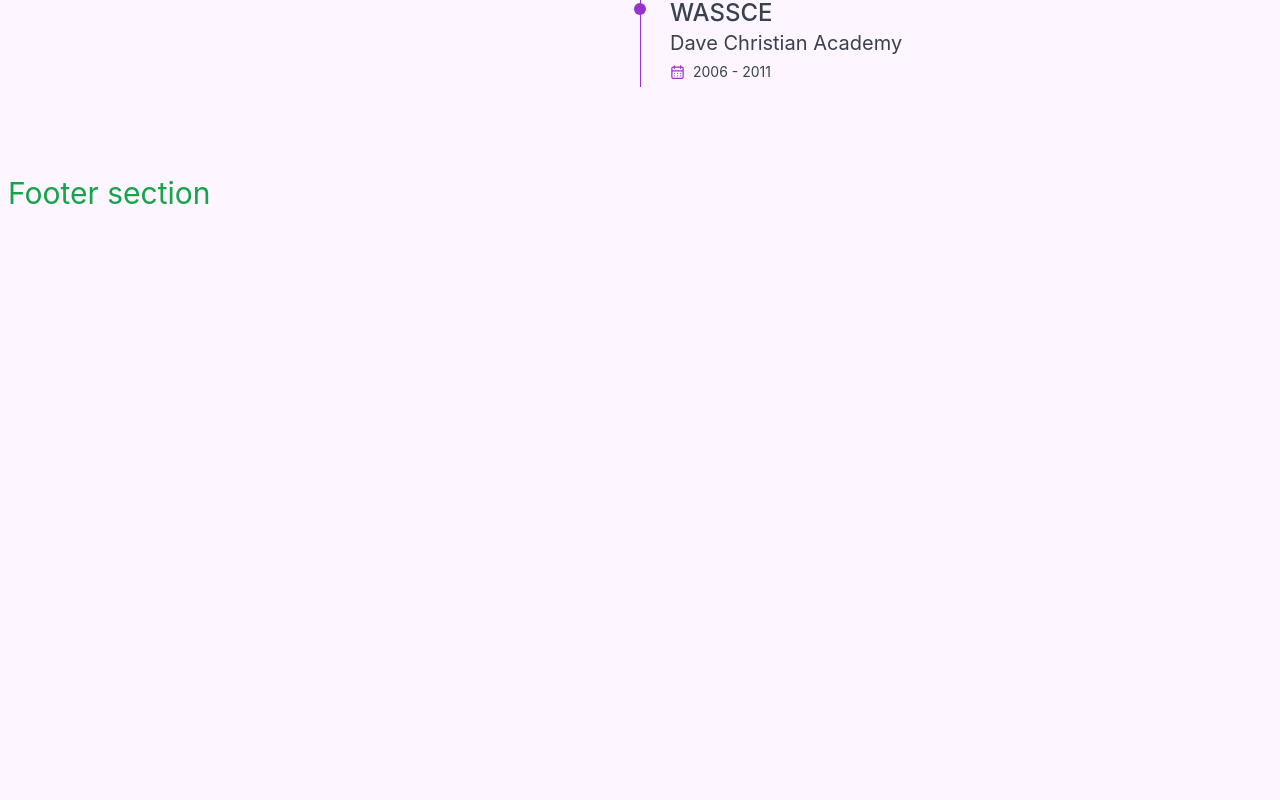
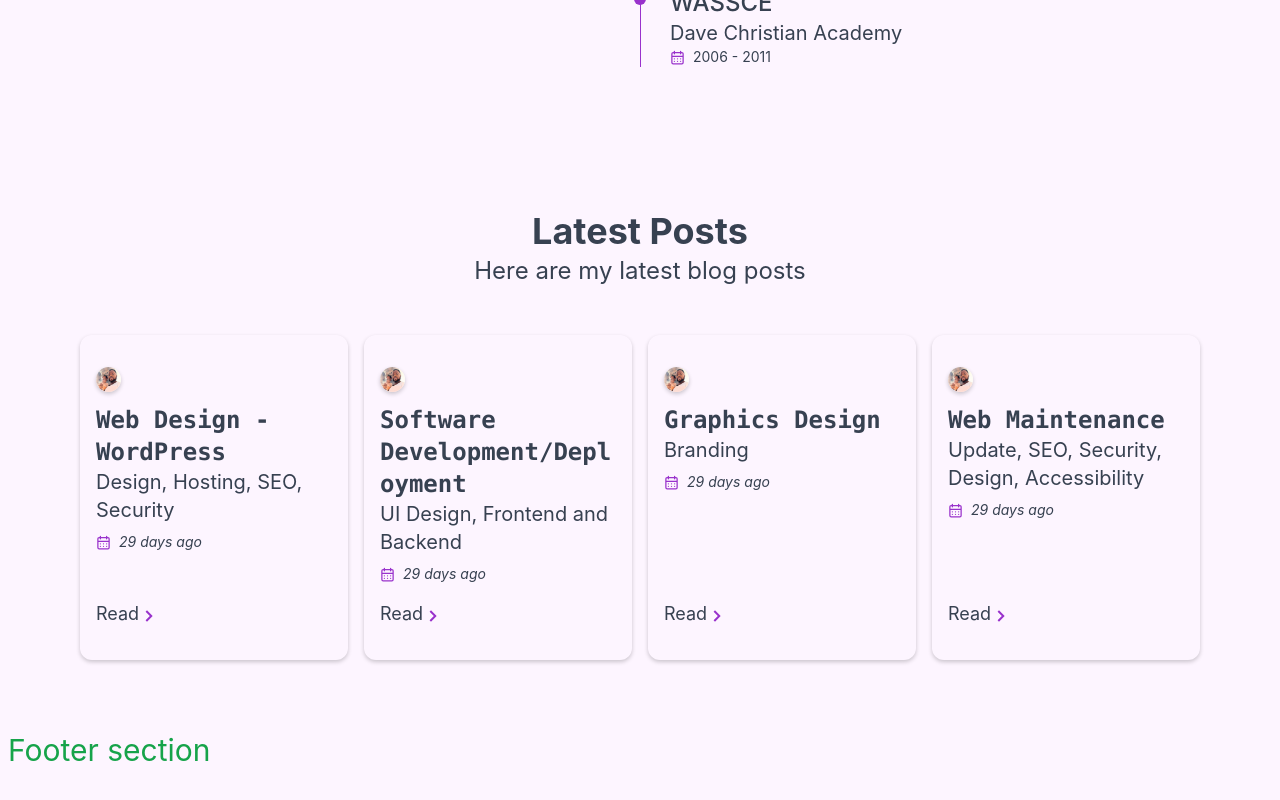
Before and after one commit to prosper74/portfolio-blog, a Next.js app: page / in a window 1280 px wide. Shown: the part 3503-4303 px from the top of the page. Before the commit the page ends 3746 px from the top, so only its background shows below. Built offline with nearby package versions, Linux system fonts and the light colour scheme.

Commit message:
Finished the home page blog section

```diff
--- /dev/null
+++ b/components/home/BlogPosts.tsx
@@ -0,0 +1,65 @@
+import { useState } from 'react';
+import { ServicesData } from './HomeDatas';
+import { ArrowDownIcon, CalendarIcon } from '../common/svgIcons';
+import Image from 'next/image';
+
+export function BlogPosts() {
+  const [modal, setModal] = useState(-1);
+
+  return (
+    <>
+      <section
+        id="blog"
+        className="sm:container mx-auto px-2 md:px-10 lg:px-20 py-16 break-words"
+        onClick={() => modal >= 0 && setModal(-1)}
+      >
+        <div>
+          <div className="text-center mb-12">
+            <h2 className="text-3xl md:text-4xl font-bold mb-1">
+              Latest Posts
+            </h2>
+            <p className="text-xl md:text-2xl">Here are my latest blog posts</p>
+          </div>
+
+          <div className="grid xss:grid-cols-2 md:grid-cols-3 xl:grid-cols-4 gap-4">
+            {ServicesData?.map((item, i) => (
+              <div
+                key={i}
+                role="button"
+                className="relative flex flex-col content-between break-words py-8 px-4 dark:bg-secondaryDark shadow-customBox rounded-xl transition-all"
+              >
+                <div className="mb-4">
+                  <Image
+                    src="/assets/abiye.jpg"
+                    alt="author"
+                    width={25}
+                    height={25}
+                    className="rounded-full shadow-customBox object-cover mb-3"
+                  />
+                  <h3 className="font-mono font-bold text-xl md:text-2xl">
+                    {item.title}
+                  </h3>
+                  <p className="text-base md:text-xl">{item.subtitle}</p>
+                  <p className="flex items-center gap-2 text-sm italic mt-2">
+                    <CalendarIcon width="15" height="15" fill="#9932cc" />
+                    29 days ago
+                  </p>
+                </div>
+
+                <button
+                  className="flex items-center md:text-lg mt-auto"
+                  onClick={() => setModal(i)}
+                >
+                  Read
+                  <span className="mt-1 rotate-[-90deg] hover:translate-x-1 transition-all">
+                    <ArrowDownIcon width="20" height="20" fill="#9932cc" />
+                  </span>
+                </button>
+              </div>
+            ))}
+          </div>
+        </div>
+      </section>
+    </>
+  );
+}
--- a/components/home/Qualifications.tsx
+++ b/components/home/Qualifications.tsx
@@ -77,7 +77,7 @@ export function Qualifications() {
                         {qualification.subtitle}
                       </span>
                       <div className="flex items-center gap-2 text-sm">
-                        <CalendarIcon width="15" height="30" fill="#9932cc" />
+                        <CalendarIcon width="15" height="15" fill="#9932cc" />
                         {qualification.date}
                       </div>
                     </div>
--- a/components/home/Services.tsx
+++ b/components/home/Services.tsx
@@ -20,7 +20,7 @@ export function Services() {
             </p>
           </div>
 
-          <div className="grid grid-cols-2 md:grid-cols-3 xl:grid-cols-4 gap-4">
+          <div className="grid xs:grid-cols-2 md:grid-cols-3 xl:grid-cols-4 gap-4">
             {ServicesData?.map((item, i) => (
               <div
                 key={i}
--- a/components/home/index.jsx
+++ b/components/home/index.jsx
@@ -3,5 +3,7 @@ import { Portfolio } from './Portfolio';
 import { Skills } from './Skills';
 import { Services } from './Services';
 import { Qualifications } from './Qualifications';
+import { BlogPosts } from './BlogPosts';
 
-export { Banner, Portfolio, Skills, Services, Qualifications };
+
+export { Banner, Portfolio, Skills, Services, Qualifications, BlogPosts };
--- a/components/layout/Header.tsx
+++ b/components/layout/Header.tsx
@@ -151,7 +151,8 @@ export function Header() {
               </li>
               <li>
                 <Link
-                  href="/blog"
+                  href="/#blog"
+                  scroll={false}
                   className="flex items-center flex-col hover:text-primary"
                 >
                   <Image
--- a/pages/index.tsx
+++ b/pages/index.tsx
@@ -4,6 +4,7 @@ import {
   Services,
   Skills,
   Qualifications,
+  BlogPosts,
 } from '../components/home';
 import SEO from '../components/Seo';
 
@@ -21,6 +22,7 @@ export default function Home() {
         <Services />
         <Portfolio />
         <Qualifications />
+        <BlogPosts />
       </main>
     </>
   );
```
